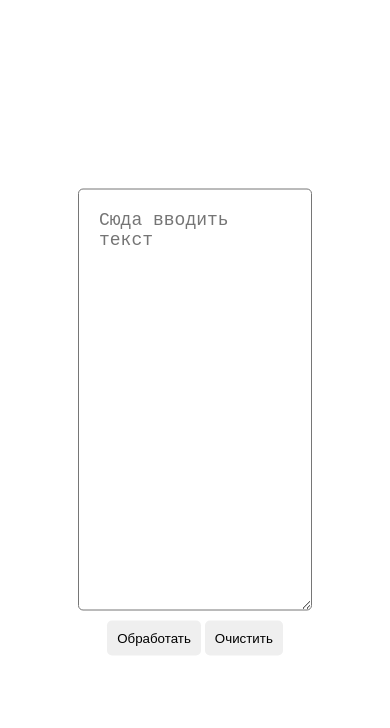
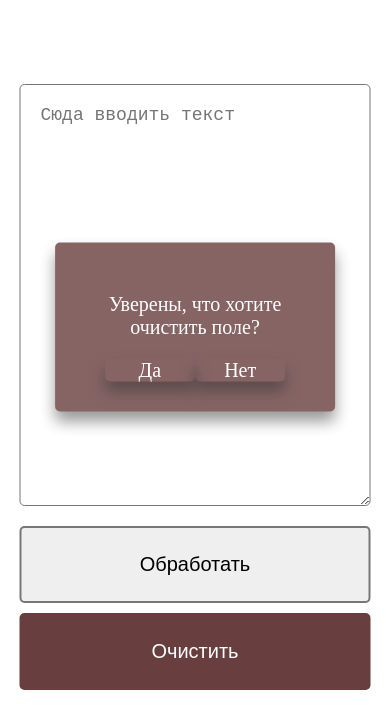
Before and after one commit to mrvotum/alphabetical_encoder, a website built with webpack: page src/index.html in a window 390 px wide. Both pictures are taken after a click on the button "Очистить". Built offline with nearby package versions, Linux system fonts and the light colour scheme.

Commit message:
поправлен таймер на удаление

```diff
--- a/src/css/style.css
+++ b/src/css/style.css
@@ -30,9 +30,9 @@
 }
 
 .btn {
-  border: none;
+  padding: 10px 20px;
+  border: 2px solid rgba(0,0,0,0.5);
   border-radius: 5px;
-  padding: 10px;
 }
 
 .btn:hover {
@@ -55,7 +55,7 @@
 }
 
 .infoWindow-animate {
-  animation: infoWindow-animate 2500ms ease-out 0s forwards ;
+  animation: infoWindow-animate 2000ms ease-out 0s forwards ;
 }
 @keyframes infoWindow-animate{
   0% { opacity: 0; }
@@ -66,7 +66,58 @@
 
 .red {
   background-color: rgb(104, 62, 62);
+  color: #fff;
+  border-color: rgb(104, 62, 62);
 }
 .green {
   background-color: rgb(62, 104, 72);
 }
+
+.delete {
+  padding-bottom: 30px!important;
+}
+
+.span_btns_holder {
+  display: flex;
+  padding-top: 20px;
+  justify-content: space-around;
+}
+.span_btn {
+  display: inline-block;
+  border-radius: 5px;
+  box-shadow: 0px 10px 15px rgba(0,0,0,0.5);
+  width: 100px;
+}
+.span_btn:hover {
+  cursor: pointer;
+  background-color: rgb(77, 43, 43);
+}
+
+@media screen and (min-width: 320px) and (max-width: 960px){
+  .wrapper {
+    width: 90%;
+    top: 10%;
+    transform: translateX(-50%);
+  }
+
+  .btn {
+    padding: 25px;
+    width: 100%;
+    margin-top: 10px;
+    font-size: 20px;
+  }
+
+  .infoWindow {
+    position: absolute;
+    top: 40%;
+    left: 50%;
+    transform: translate(-50%, -50%);
+    opacity: 0.8;
+    color: #fff;
+    text-align: center;
+    border-radius: 5px;
+    width: 80%;
+    box-shadow: 0px 10px 15px rgba(0,0,0,0.5);
+    font-size: 20px;
+  }
+}
--- a/src/index.html
+++ b/src/index.html
@@ -3,18 +3,15 @@
 <head>
   <meta charset="UTF-8">
   <meta name="viewport" content="width=device-width, initial-scale=1.0">
-  <title>Document</title>
+  <title>Encoder</title>
 </head>
 <body>
 
 <div data-id="wrapper" class="wrapper">
   <textarea class="textInput" data-id="textField" placeholder="Сюда вводить текст" required></textarea>
   <div class="btnHolder">
-    <!-- <input class="btn" type="button" data-id='translateToBtn' value="Зашифровать">
-    <input class="btn" type="button" data-id='translateFromBtn' value="Расшифровать"> -->
     <input class="btn" type="button" data-id='translate' value="Обработать">
-    <!-- <input class="btn" type="button" data-id='copyText' value="Копировать"> -->
-    <input class="btn" type="button" data-id='cleanForm' value="Очистить">
+    <input class="btn red" type="button" data-id='cleanForm' value="Очистить">
   </div>
 </div>
 
--- a/src/js/additionalFunctions.js
+++ b/src/js/additionalFunctions.js
@@ -12,10 +12,19 @@ export default class AdditionalFunctions {
   }
 
   cleanForm() { // Очистить
-    this.textArea.disabled = false;
-    this.textArea.value = '';
+    const deleteFormEl = document.createElement('div');
+    deleteFormEl.classList = 'infoWindow red delete';
 
-    this.createInfoForm('Форма очищена!', 'red');
+    deleteFormEl.innerHTML = `
+      <span class="text">Уверены, что хотите очистить поле?</span>
+      <div class="span_btns_holder">
+        <span data-id="deleteTrue" class="span_btn">Да</span>
+        <span data-id="deleteFalse" class="span_btn">Нет</span>
+      </div>`;
+
+    this.parent.appendChild(deleteFormEl);
+
+    this.deleteFormBtns(deleteFormEl);
   }
 
   // eslint-disable-next-line class-methods-use-this
@@ -38,14 +47,33 @@ export default class AdditionalFunctions {
 
   // eslint-disable-next-line class-methods-use-this
   createInfoForm(textInfo, bgc) {
-    const chatEl = document.createElement('div');
-    chatEl.classList = `infoWindow infoWindow-animate ${bgc}`;
+    const infoEl = document.createElement('div');
+    infoEl.classList = `infoWindow infoWindow-animate ${bgc}`;
 
-    chatEl.innerHTML = `<span class="text">${textInfo}</span>`;
+    infoEl.innerHTML = `<span class="text">${textInfo}</span>`;
 
-    this.parent.appendChild(chatEl);
+    this.parent.appendChild(infoEl);
 
-    // chatEl.style.marginTop = `${-chatEl.offsetHeight}px`;
-    // chatEl.style.marginLeft = `calc(50% - ${chatEl.offsetWidth}px)`;
+    setTimeout(() => {
+      infoEl.remove();
+    }, 2000);
+  }
+
+  // eslint-disable-next-line class-methods-use-this
+  deleteFormBtns(formParent) {
+    const deleteTrue = document.querySelector('[data-id=deleteTrue]');
+    const deleteFalse = document.querySelector('[data-id=deleteFalse]');
+
+    deleteTrue.addEventListener('click', () => {
+      this.textArea.disabled = false;
+      this.textArea.value = '';
+
+      formParent.remove();
+      this.createInfoForm('Форма очищена!', 'red');
+    });
+
+    deleteFalse.addEventListener('click', () => {
+      formParent.remove();
+    });
   }
 }
```
